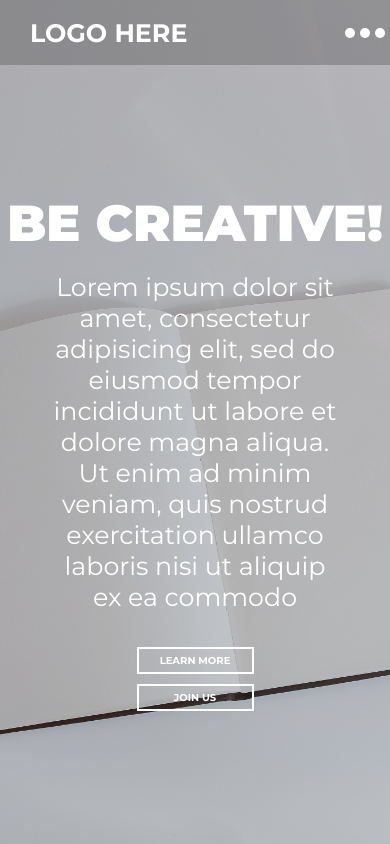
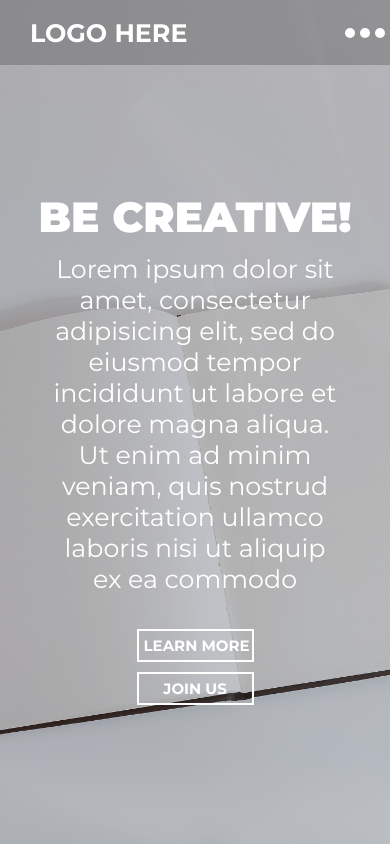
Before and after one commit to Sudhamani544/pre-assignment1-html-css, a plain HTML site: page docs/index.html in a window 390 px wide. Shown: the top 844 px of the page. Drawn offline with Linux system fonts and the light colour scheme.

Commit message:
htmlcsspage

```diff
--- a/docs/css/style.css
+++ b/docs/css/style.css
@@ -100,7 +100,7 @@ a.btn2{
 	color:white;
 	cursor: pointer;
 	width: 30%;
-	font-size:10px;
+	font-size:15px;
 	font-weight: bold;
 	font-family: 'Montserrat', sans-serif;
 	margin:auto;
@@ -235,7 +235,7 @@ div > p{
 		padding-right: 0px;
 	}
 	.img-title {
- 		font-size: 6vh;
+ 		font-size: 5vh;
  	}
  	.para{
  		padding-right: 50px;
```
